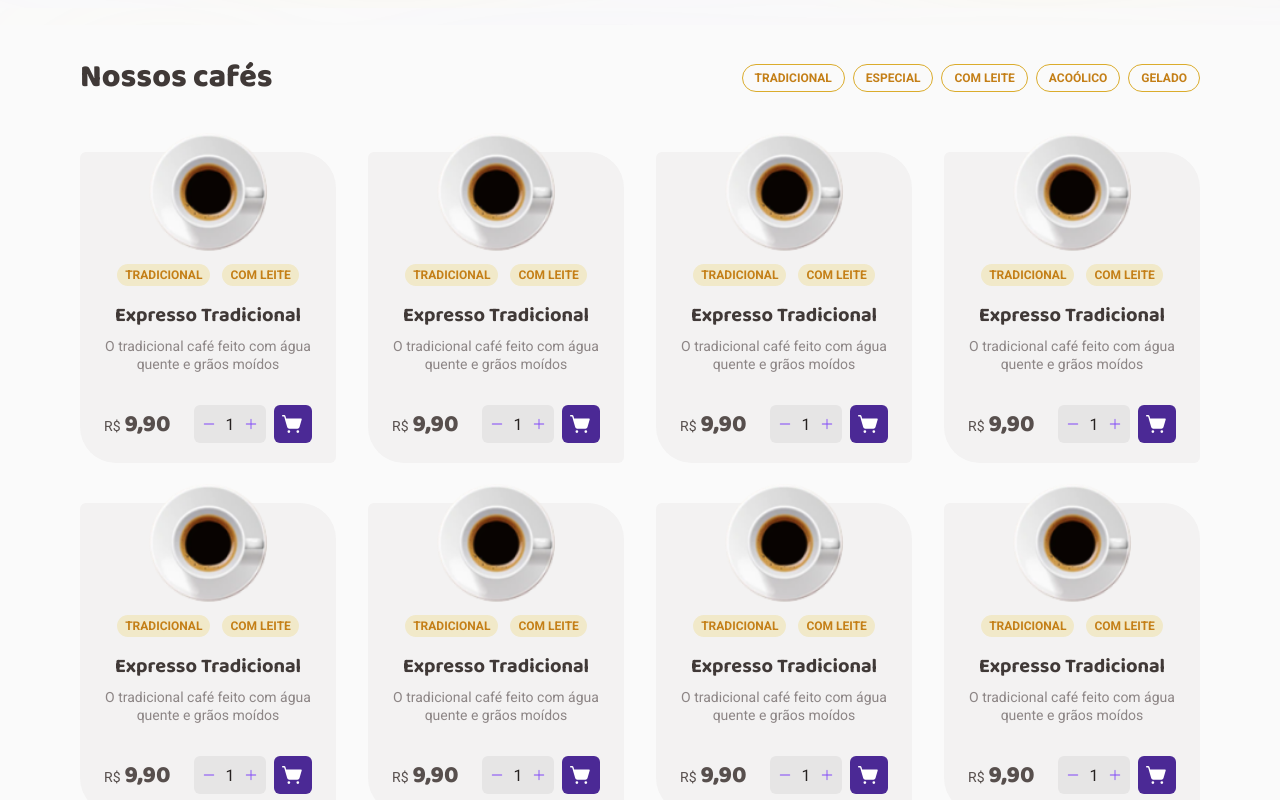
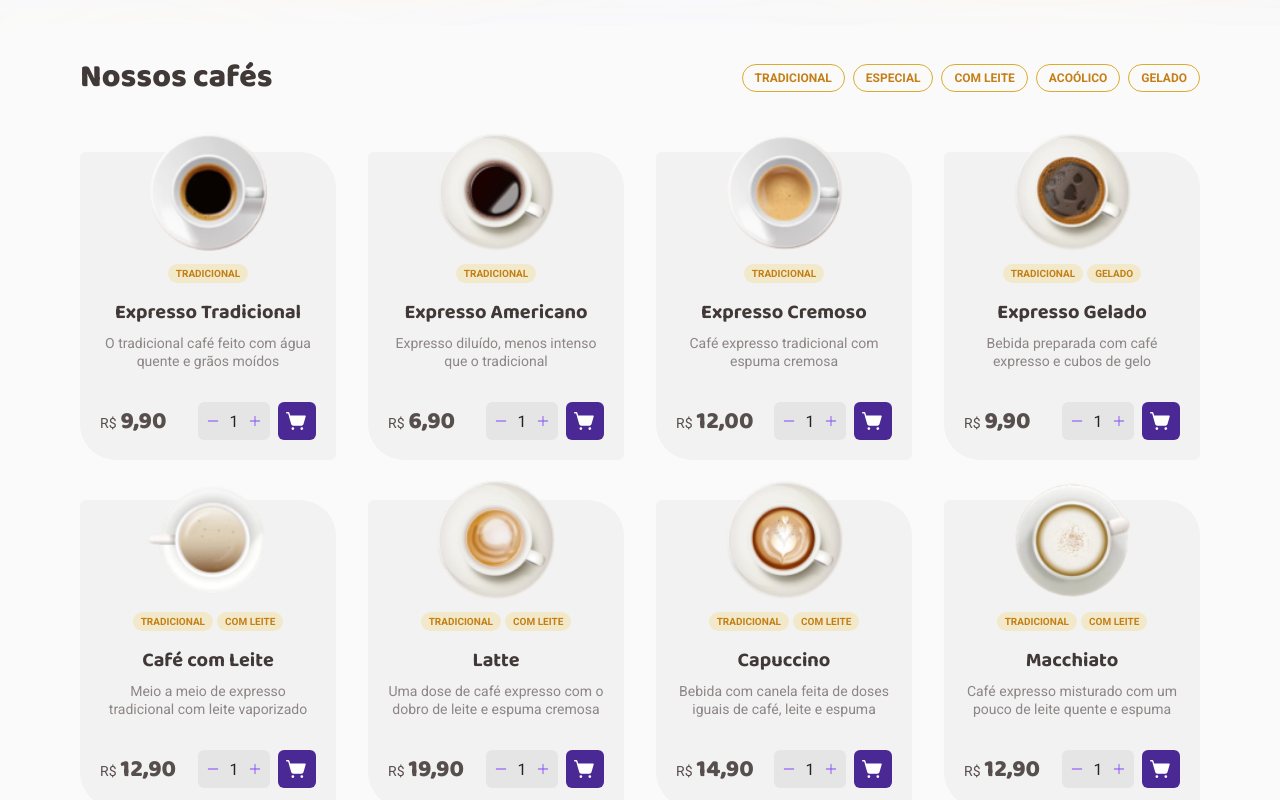
Before and after one commit to AdaltoJunior/coffee-delivery, a React (Vite) app: page / in a window 1280 px wide. Shown: the part 640-1440 px from the top of the page. Built offline with nearby package versions, Linux system fonts and the light colour scheme; data requests are answered from the project's data file.

Commit message:
feat: add coffees fetch logic

```diff
--- a/package.json
+++ b/package.json
@@ -13,6 +13,7 @@
   "dependencies": {
     "@radix-ui/react-radio-group": "^1.1.1",
     "@radix-ui/react-toggle-group": "^1.0.2",
+    "axios": "^1.2.5",
     "phosphor-react": "^1.4.1",
     "react": "^18.2.0",
     "react-dom": "^18.2.0",
--- a/server.json
+++ b/server.json
@@ -29,7 +29,7 @@
       "image": "expresso.png",
       "description": "O tradicional café feito com água quente e grãos moídos",
       "price": "9,90",
-      "categories": [1]
+      "categories_ids": [1]
     },
     {
       "id": 2,
@@ -37,7 +37,7 @@
       "image": "expresso-americano.png",
       "description": "Expresso diluído, menos intenso que o tradicional",
       "price": "6,90",
-      "categories": [1]
+      "categories_ids": [1]
     },
     {
       "id": 3,
@@ -45,7 +45,7 @@
       "image": "expresso-cremoso.png",
       "description": "Café expresso tradicional com espuma cremosa",
       "price": "12,00",
-      "categories": [1]
+      "categories_ids": [1]
     },
     {
       "id": 4,
@@ -53,7 +53,7 @@
       "image": "expresso-gelado.png",
       "description": "Bebida preparada com café expresso e cubos de gelo",
       "price": "9,90",
-      "categories": [1, 5]
+      "categories_ids": [1, 5]
     },
     {
       "id": 5,
@@ -61,7 +61,7 @@
       "image": "com-leite.png",
       "description": "Meio a meio de expresso tradicional com leite vaporizado",
       "price": "12,90",
-      "categories": [1, 3]
+      "categories_ids": [1, 3]
     },
     {
       "id": 6,
@@ -69,7 +69,7 @@
       "image": "latte.png",
       "description": "Uma dose de café expresso com o dobro de leite e espuma cremosa",
       "price": "19,90",
-      "categories": [1, 3]
+      "categories_ids": [1, 3]
     },
     {
       "id": 7,
@@ -77,7 +77,7 @@
       "image": "capuccino.png",
       "description": "Bebida com canela feita de doses iguais de café, leite e espuma",
       "price": "14,90",
-      "categories": [1, 3]
+      "categories_ids": [1, 3]
     },
     {
       "id": 8,
@@ -85,7 +85,7 @@
       "image": "macchiato.png",
       "description": "Café expresso misturado com um pouco de leite quente e espuma",
       "price": "12,90",
-      "categories": [1, 3]
+      "categories_ids": [1, 3]
     },
     {
       "id": 9,
@@ -93,7 +93,7 @@
       "image": "mocaccino.png",
       "description": "Café expresso com calda de chocolate, pouco leite e espuma",
       "price": "18,90",
-      "categories": [1, 3]
+      "categories_ids": [1, 3]
     },
     {
       "id": 10,
@@ -101,7 +101,7 @@
       "image": "chocolate-quente.png",
       "description": "Bebida feita com chocolate dissolvido no leite quente e café",
       "price": "14,90",
-      "categories": [2, 3]
+      "categories_ids": [2, 3]
     },
     {
       "id": 11,
@@ -109,7 +109,7 @@
       "image": "cubano.png",
       "description": "Drink gelado de café expresso com rum, creme de leite e hortelã",
       "price": "19,90",
-      "categories": [2, 4, 5]
+      "categories_ids": [2, 4, 5]
     },
     {
       "id": 12,
@@ -117,7 +117,7 @@
       "image": "havaiano.png",
       "description": "Bebida adocicada preparada com café e leite de coco",
       "price": "16,90",
-      "categories": [2]
+      "categories_ids": [2]
     },
     {
       "id": 13,
@@ -125,7 +125,7 @@
       "image": "arabe.png",
       "description": "Bebida preparada com grãos de café árabe e especiarias",
       "price": "19,90",
-      "categories": [2]
+      "categories_ids": [2]
     },
     {
       "id": 14,
@@ -133,7 +133,7 @@
       "image": "irlandes.png",
       "description": "Bebida a base de café, uísque irlandês, açúcar e chantilly",
       "price": "19,90",
-      "categories": [2, 4]
+      "categories_ids": [2, 4]
     }
   ]
 }
--- a/src/components/CoffeeCard/index.tsx
+++ b/src/components/CoffeeCard/index.tsx
@@ -1,10 +1,10 @@
 import { ShoppingCartSimple } from 'phosphor-react'
+
+import { CoffeeData } from '../../hooks/useCoffees'
 
 import { Button } from '../Button'
 import { Heading } from '../Heading'
 import { Counter } from '../Counter'
-
-import coffeeImage from '../../assets/coffee-01.png'
 
 import {
   Actions,
@@ -19,29 +19,32 @@ import {
   CardHeader,
 } from './styles'
 
-export function CoffeeCard() {
+interface CoffeeCardProps {
+  coffee: CoffeeData
+}
+
+export function CoffeeCard({ coffee }: CoffeeCardProps) {
   return (
     <CoffeeCardContainer>
       <CardHeader>
-        <CoffeeImage src={coffeeImage} alt="" />
+        <CoffeeImage src={`/src/assets/coffees/${coffee.image}`} alt="" />
         <TagsContainer>
-          <Tag>Tradicional</Tag>
-          <Tag>Com Leite</Tag>
+          {coffee.categories.map((category) => (
+            <Tag key={category.id}>{category.title}</Tag>
+          ))}
         </TagsContainer>
       </CardHeader>
 
       <CardBody>
         <Heading as="strong" fontSize="xl">
-          Expresso Tradicional
+          {coffee.title}
         </Heading>
-        <Description>
-          O tradicional café feito com água quente e grãos moídos
-        </Description>
+        <Description>{coffee.description}</Description>
       </CardBody>
 
       <CardFooter>
         <Price>
-          <small>R$</small> <span>9,90</span>
+          <small>R$</small> <span>{coffee.price}</span>
         </Price>
         <Actions>
           <Counter />
--- a/src/components/CoffeeCard/styles.ts
+++ b/src/components/CoffeeCard/styles.ts
@@ -2,9 +2,12 @@ import styled from 'styled-components'
 
 export const CoffeeCardContainer = styled.div`
   background-color: ${({ theme }) => theme.colors.gray100};
-  padding: 1.25rem 1.5rem;
+  padding: 1.25rem;
   border-radius: 6px 36px;
   text-align: center;
+
+  display: flex;
+  flex-direction: column;
 `
 
 export const CardHeader = styled.div`
@@ -25,7 +28,7 @@ export const TagsContainer = styled.div`
   display: flex;
   flex-wrap: wrap;
   justify-content: center;
-  gap: 0.75rem;
+  gap: 0.5rem 0.25rem;
 `
 
 export const Tag = styled.span`
@@ -34,7 +37,7 @@ export const Tag = styled.span`
   padding: 4px 8px;
   border-radius: 999px;
 
-  font-size: ${({ theme }) => theme.fontSize.xs};
+  font-size: ${({ theme }) => theme.fontSize.xxs};
   font-weight: 700;
   text-transform: uppercase;
   line-height: normal;
@@ -56,6 +59,7 @@ export const CardFooter = styled.div`
   justify-content: space-between;
   align-items: center;
   gap: 1rem;
+  margin-top: auto;
 `
 
 export const Price = styled.div`
--- /dev/null
+++ b/src/dtos/CategoryDTO.ts
@@ -0,0 +1,4 @@
+export interface CategoryDTO {
+  id: number
+  title: string
+}
--- /dev/null
+++ b/src/dtos/CoffeeDTO.ts
@@ -0,0 +1,8 @@
+export interface CoffeeDTO {
+  id: number
+  title: string
+  image: string
+  description: string
+  price: string
+  categories_ids: number[]
+}
--- /dev/null
+++ b/src/hooks/useCoffees.tsx
@@ -0,0 +1,36 @@
+import { useEffect, useState } from 'react'
+import { api } from '../services/api'
+
+import { CoffeeDTO } from '../dtos/CoffeeDTO'
+import { CategoryDTO } from '../dtos/CategoryDTO'
+
+export interface CoffeeData extends CoffeeDTO {
+  categories: CategoryDTO[]
+}
+
+export function useCoffees() {
+  const [coffees, setCoffees] = useState<CoffeeData[]>([])
+  const [categories, setCategories] = useState<CategoryDTO[]>([])
+
+  async function fetchCoffees() {
+    const coffeesResponse = await api.get<CoffeeDTO[]>('/coffees')
+    const categoriesResponse = await api.get<CategoryDTO[]>('/categories')
+
+    const coffeesTransformed = coffeesResponse.data.map((coffee) => {
+      const coffeeCategories = categoriesResponse.data.filter((category) =>
+        coffee.categories_ids.includes(category.id),
+      )
+
+      return { ...coffee, categories: coffeeCategories }
+    })
+
+    setCategories(categoriesResponse.data)
+    setCoffees(coffeesTransformed)
+  }
+
+  useEffect(() => {
+    fetchCoffees()
+  }, [])
+
+  return { coffees, categories }
+}
--- a/src/pages/Home/index.tsx
+++ b/src/pages/Home/index.tsx
@@ -1,3 +1,5 @@
+import { useCoffees } from '../../hooks/useCoffees'
+
 import { Hero } from '../../components/Hero'
 import { Filter } from '../../components/Filter'
 import { Heading } from '../../components/Heading'
@@ -7,6 +9,8 @@ import { CoffeeCard } from '../../components/CoffeeCard'
 import { CoffeeList, CoffeeSection, CoffeeSectionHeader } from './styles'
 
 export function Home() {
+  const { coffees } = useCoffees()
+
   return (
     <main>
       <Hero />
@@ -19,8 +23,8 @@ export function Home() {
           </CoffeeSectionHeader>
 
           <CoffeeList>
-            {Array.from({ length: 14 }).map((_, index) => (
-              <CoffeeCard key={index} />
+            {coffees.map((coffee) => (
+              <CoffeeCard key={coffee.id} coffee={coffee} />
             ))}
           </CoffeeList>
         </Container>
--- /dev/null
+++ b/src/services/api.ts
@@ -0,0 +1,5 @@
+import axios from 'axios'
+
+export const api = axios.create({
+  baseURL: 'http://localhost:3333',
+})
```
Also changed, not shown: 1 other file (tests, documents, lock files or other folders).
